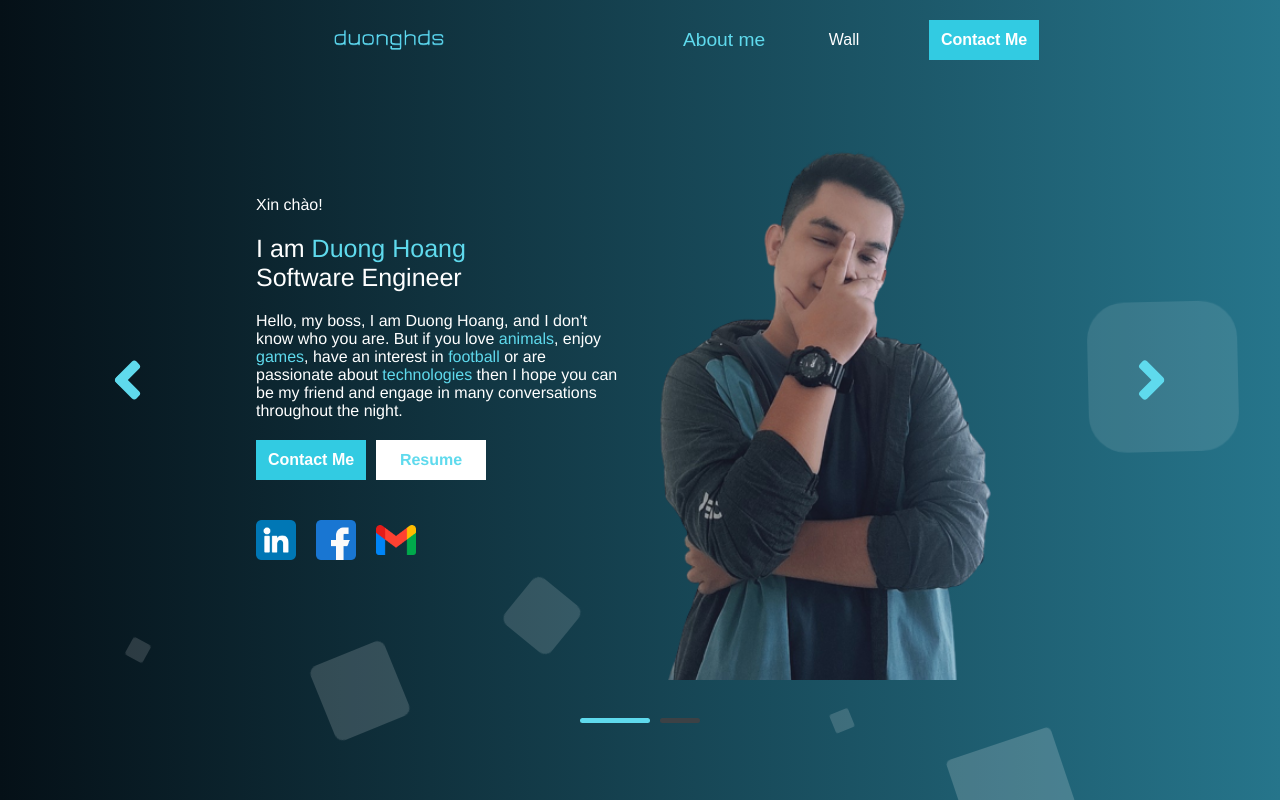
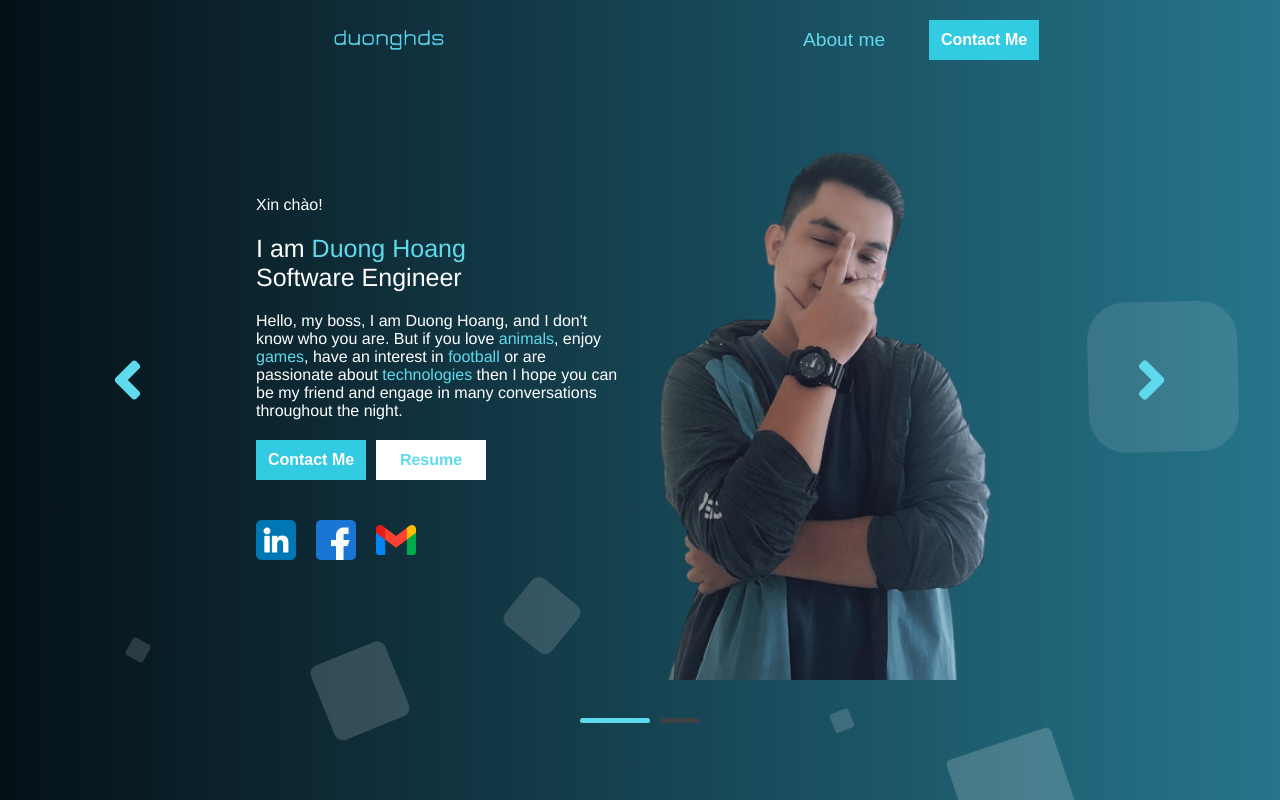
Before and after one commit to duonghds-portfolio/web-app, a React (Create React App) app: page / in a window 1280 px wide. Built offline with nearby package versions, Linux system fonts and the light colour scheme.

Commit message:
fix: remove wall

```diff
--- a/src/App.js
+++ b/src/App.js
@@ -14,7 +14,7 @@ function App() {
         <Route path="/" element={<Layout />}>
           <Route index element={<Home />} />
           <Route path="projects" element={<Projects />} />
-          <Route path="wall" element={<Wall />} />
+          {/* <Route path="wall" element={<Wall />} /> */}
           <Route path="*" element={<NoPage />} />
         </Route>
         <Route path="card-visit" element={<CardVisit />} />
--- a/src/pages/layout/Layout.jsx
+++ b/src/pages/layout/Layout.jsx
@@ -120,7 +120,7 @@ export default class Layout extends React.Component {
 						<NavLogo labelName={AboutMeLabel} updatePageActive={this.updatePageActive} />
 						<div className="nav-button">
 							<NavLabel labelName={AboutMeLabel} path="/" pageActive={pageActive} updatePageActive={this.updatePageActive} />
-							<NavLabel labelName={WallLabel} path="/wall" pageActive={pageActive} updatePageActive={this.updatePageActive} />
+							{/* <NavLabel labelName={WallLabel} path="/wall" pageActive={pageActive} updatePageActive={this.updatePageActive} /> */}
 							<ContactButton />
 						</div>
 					</div>
```
